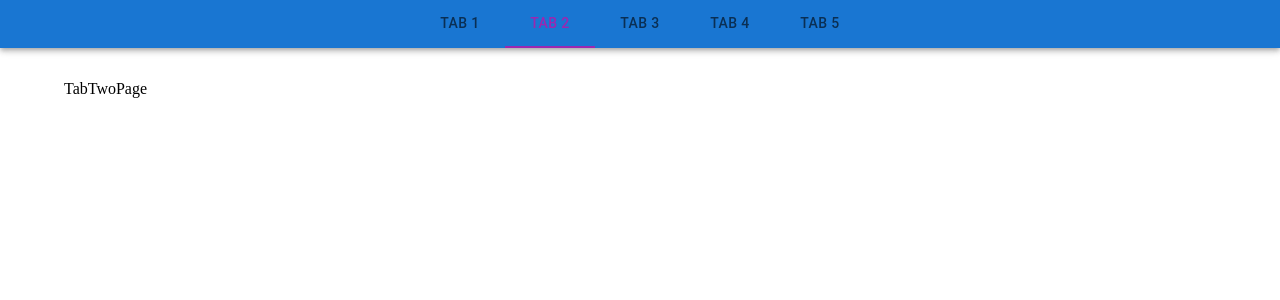
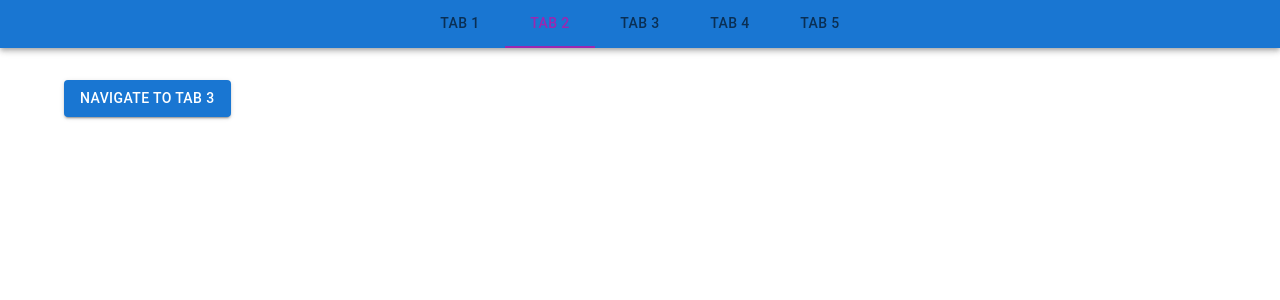
Before and after one commit to Mandar-Pandya/practical-task-Infilon, a React (Vite) app: page /tab2 in a window 1280 px wide. Shown: the top 300 px of the page. Built offline with nearby package versions, Linux system fonts and the light colour scheme.

Commit message:
feat: added navigation button in tab two

```diff
--- a/src/pages/TabTwoPage.jsx
+++ b/src/pages/TabTwoPage.jsx
@@ -1,7 +1,21 @@
+import { Box, Button } from "@mui/material";
 import React from "react";
+import { useNavigate } from "react-router-dom";
 
 const TabTwoPage = () => {
-  return <div>TabTwoPage</div>;
+  const navigate = useNavigate();
+  return (
+    <Box>
+      <Button
+        onClick={() => navigate("/tab3")}
+        variant="contained"
+        color="primary"
+        sx={{ mb: 2 }}
+      >
+        Navigate to Tab 3
+      </Button>
+    </Box>
+  );
 };
 
 export default TabTwoPage;
```
